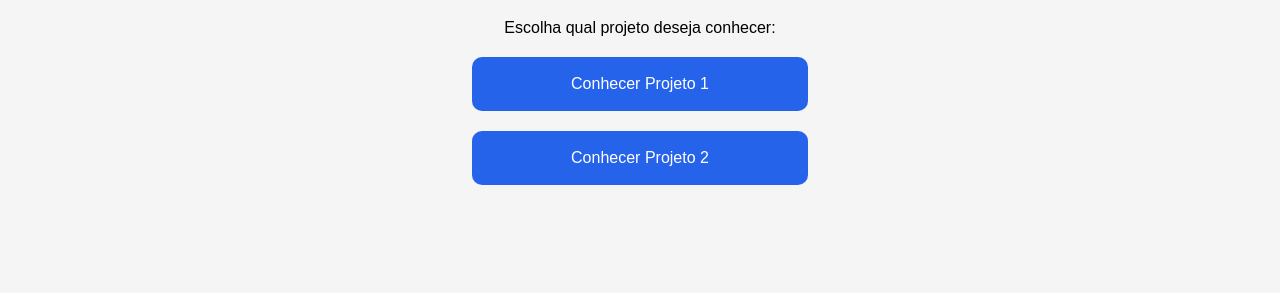
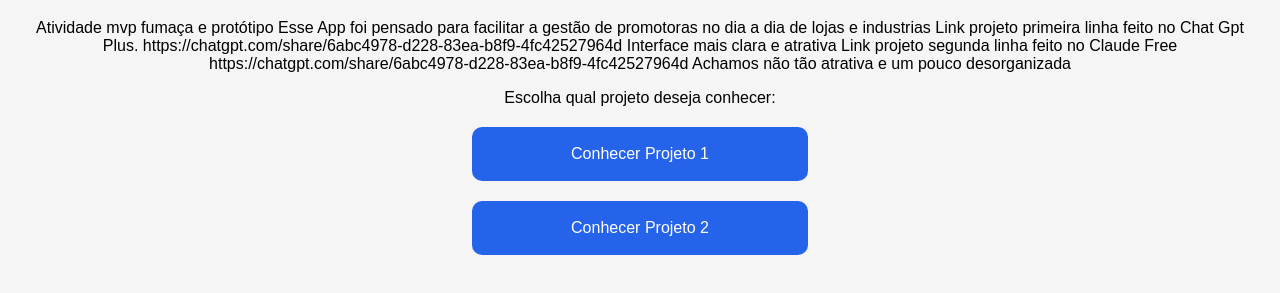
Before and after one commit to Leticiasena10/MVP, a plain HTML site: page index.html in a window 1280 px wide. Shown: the part 119-412 px from the top of the page. Drawn offline with Linux system fonts and the light colour scheme.

Commit message:
Update index.html

```diff
--- a/index.html
+++ b/index.html
@@ -26,6 +26,8 @@
 </head>
 <body>
   <h1>Conheça meus projetos</h1>
+
+  Atividade mvp fumaça e protótipo Esse App foi pensado para facilitar a gestão de promotoras no dia a dia de lojas e industrias Link projeto primeira linha feito no Chat Gpt Plus. https://chatgpt.com/share/6abc4978-d228-83ea-b8f9-4fc42527964d Interface mais clara e atrativa Link projeto segunda linha feito no Claude Free https://chatgpt.com/share/6abc4978-d228-83ea-b8f9-4fc42527964d Achamos não tão atrativa e um pouco desorganizada
   <p>Escolha qual projeto deseja conhecer:</p>
 
   <a class="projeto" href="projeto1.html">
```
